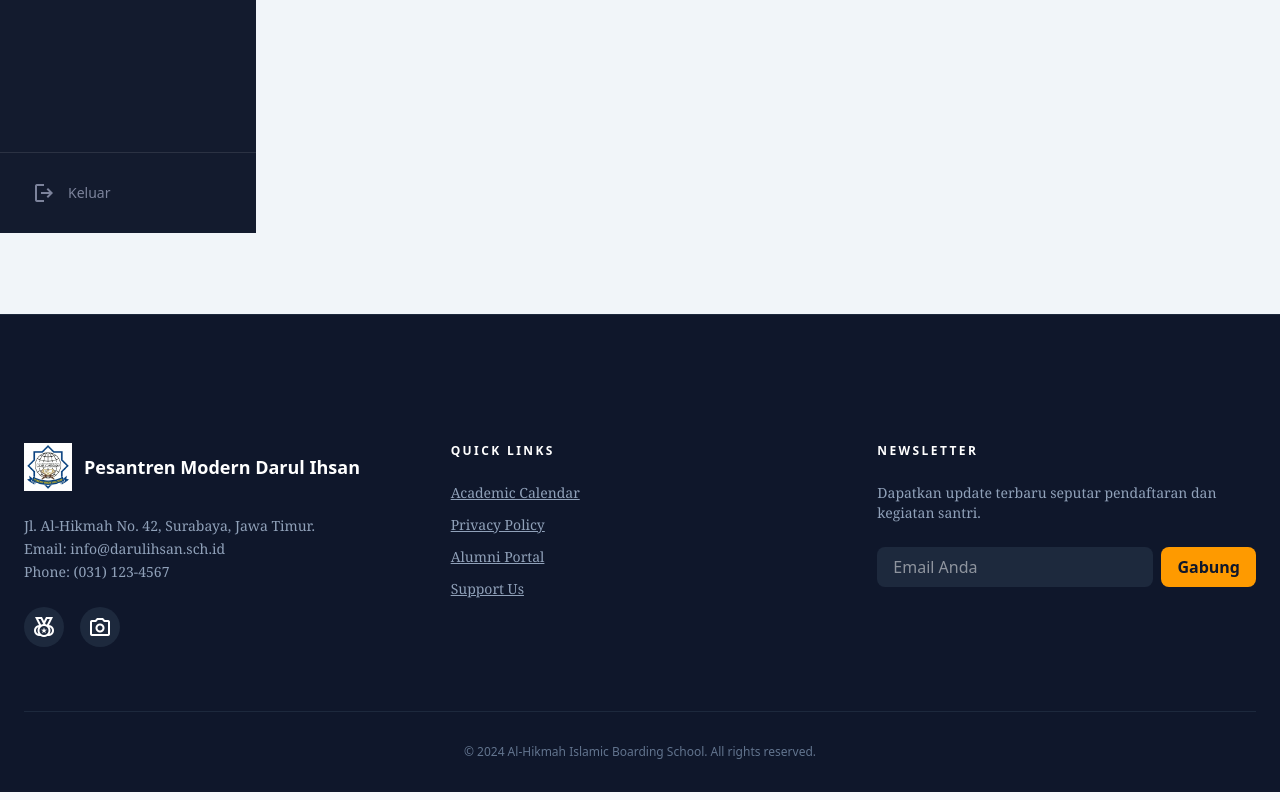
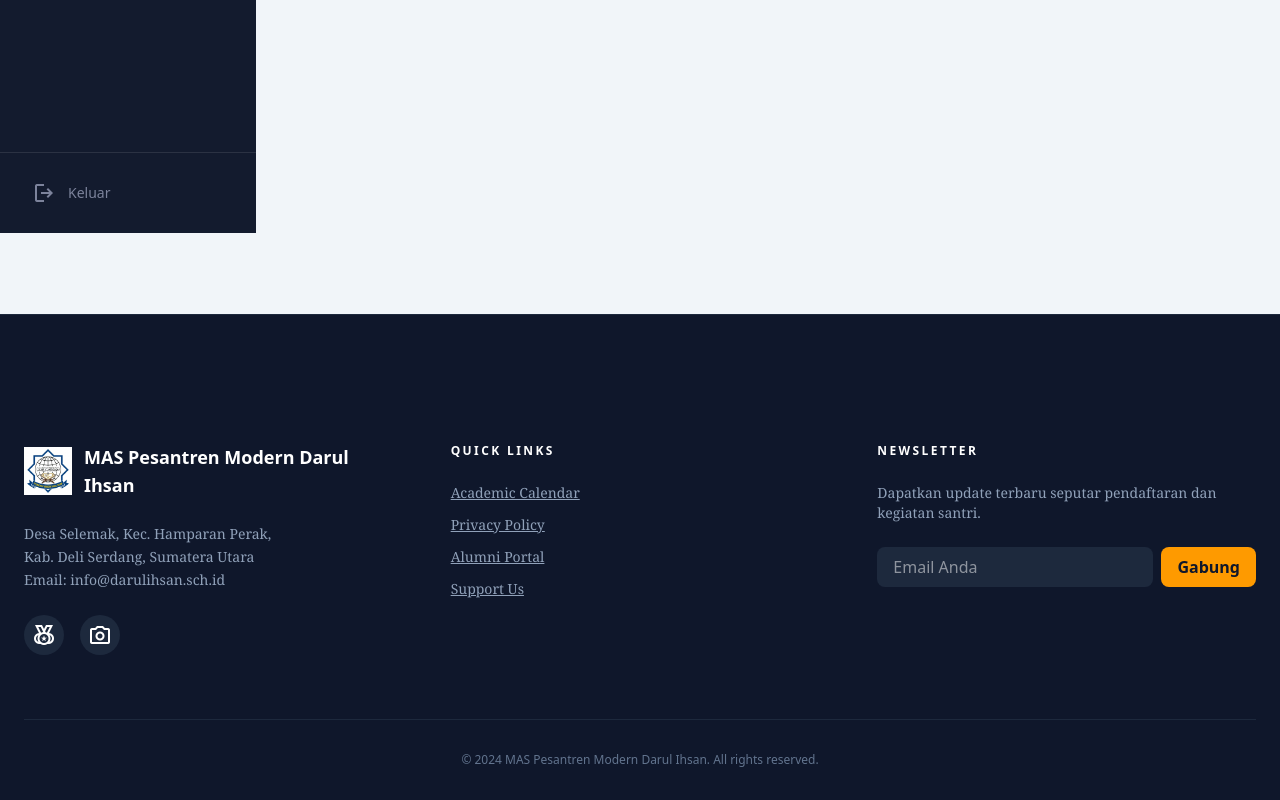
Before and after one commit to ghozyalmuhalla-web/Pesantren-Darul-Ihsan, a Next.js app: page /admin/news in a window 1280 px wide. Shown: the part 567-1367 px from the top of the page. Built offline with nearby package versions, Linux system fonts and the light colour scheme; no server answers; the database is empty.

Commit message:
Update institutional profile and address consistency across the site

```diff
--- a/src/app/layout.tsx
+++ b/src/app/layout.tsx
@@ -17,8 +17,8 @@ const notoSerif = Noto_Serif({
 });
 
 export const metadata: Metadata = {
-  title: "Madrasah Aliyah Swasta Pesantren Modern Darul Ihsan",
-  description: "Membentuk Generasi Qur’ani yang Beradab, Berilmu, dan Berwawasan Global di Era Digital.",
+  title: "Madrasah Aliyah Swasta (MAS) Pesantren Modern Darul Ihsan",
+  description: "Membentuk Generasi Qur’ani, Berwawasan Global, dan Berakhlakul Karimah.",
 };
 
 export default function RootLayout({
--- a/src/app/news/page.tsx
+++ b/src/app/news/page.tsx
@@ -13,7 +13,7 @@ export default async function NewsList() {
             <div className="bg-primary-container text-white py-24 px-6 text-center">
                 <h1 className="font-h1 text-h1 mb-4">Berita & Informasi</h1>
                 <p className="font-body-lg opacity-80 max-w-2xl mx-auto">
-                    Ikuti perkembangan terbaru, prestasi santri, dan pengumuman resmi dari Madrasah Aliyah Swasta Pesantren Modern Darul Ihsan.
+                    Ikuti perkembangan terbaru, prestasi santri, dan pengumuman resmi dari Madrasah Aliyah Swasta (MAS) Pesantren Modern Darul Ihsan.
                 </p>
             </div>
 
--- a/src/app/page.tsx
+++ b/src/app/page.tsx
@@ -32,10 +32,10 @@ export default async function Home() {
               Akreditasi A
             </div>
             <h2 className="font-h1 text-h1 text-primary-container leading-[1.1]">
-              Madrasah Aliyah Swasta Pesantren Modern Darul Ihsan
+              Madrasah Aliyah Swasta (MAS) Pesantren Modern Darul Ihsan
             </h2>
             <p className="font-body-lg text-on-surface-variant leading-relaxed italic">
-              &quot;Mewujudkan lembaga pendidikan Islam yang unggul, modern, dan berkarakter.&quot;
+              &quot;Membentuk Generasi Qur’ani, Berwawasan Global, dan Berakhlakul Karimah&quot;
             </p>
             <div className="flex flex-wrap gap-4 pt-4">
               <button className="px-8 py-4 bg-secondary text-on-secondary rounded-xl font-button shadow-lg hover:shadow-xl transition-shadow flex items-center gap-2 group">
@@ -56,8 +56,8 @@ export default async function Home() {
         <div className="max-w-[1280px] mx-auto px-6 grid md:grid-cols-2 gap-16 items-center relative z-10">
           <div className="space-y-stack-md">
             <h3 className="font-h2 text-h2 text-primary-container">Visi & Misi Kami</h3>
-            <p className="font-body-md text-on-surface-variant">
-              Mewujudkan lembaga pendidikan Islam yang unggul, modern, dan berkarakter, serta melahirkan generasi berakhlak mulia, cerdas, dan mampu bersaing di tingkat global. Setiap santri dibimbing untuk memiliki karakter yang luhur serta penguasaan sains dan teknologi yang mumpuni.
+            <p className="font-body-md text-on-surface-variant leading-relaxed">
+              MAS Pesantren Modern Darul Ihsan merupakan lembaga pendidikan tingkat menengah atas yang terintegrasi dengan sistem pondok pesantren di Deli Serdang. Kami berkomitmen menyeimbangkan keunggulan akademik dan kedalaman spiritual untuk mencetak santri yang cerdas, tangguh, dan mandiri.
             </p>
             <div className="grid grid-cols-2 gap-6 pt-6">
               <div className="p-6 bg-white border border-slate-100 rounded-2xl shadow-sm">
--- a/src/app/profile/page.tsx
+++ b/src/app/profile/page.tsx
@@ -8,9 +8,9 @@ export default async function ProfilePage() {
             <div className="bg-primary-container text-white py-32 px-6 relative overflow-hidden">
                 <div className="absolute inset-0 opacity-10 bg-[url('https://www.transparenttextures.com/patterns/cubes.png')] pointer-events-none"></div>
                 <div className="max-w-[800px] mx-auto text-center relative z-10">
-                    <h1 className="font-h1 text-h1 mb-6">Profil Pesantren</h1>
+                    <h1 className="font-h1 text-h1 mb-6 text-balance">Profil Madrasah Aliyah Swasta (MAS) Pesantren Modern Darul Ihsan</h1>
                     <p className="font-body-lg opacity-90 leading-relaxed">
-                        Mewujudkan lembaga pendidikan Islam yang unggul, modern, dan berkarakter, melahirkan generasi berakhlak mulia dan berdaya saing global.
+                        Membentuk Generasi Qur’ani, Berwawasan Global, dan Berakhlakul Karimah
                     </p>
                 </div>
             </div>
@@ -19,13 +19,13 @@ export default async function ProfilePage() {
             <section className="py-24 max-w-[1000px] mx-auto px-6">
                 <div className="grid grid-cols-1 md:grid-cols-2 gap-16 items-center">
                     <div className="space-y-6">
-                        <h2 className="font-h2 text-h2 text-primary-container">Sejarah Singkat</h2>
+                        <h2 className="font-h2 text-h2 text-primary-container">Tentang Kami</h2>
                         <div className="prose prose-slate prose-p:leading-relaxed prose-p:text-on-surface-variant">
                             <p>
-                                Pesantren Modern Darul Ihsan didirikan dengan cita-cita luhur untuk menyediakan wadah pendidikan Islam yang komprehensif. Sejak awal berdirinya, lembaga ini berkomitmen untuk memadukan kedalaman ilmu agama (Tafaqquh Fiddin) dengan penguasaan sains dan teknologi terkini.
+                                MAS Pesantren Modern Darul Ihsan merupakan lembaga pendidikan tingkat menengah atas yang terintegrasi dengan sistem pondok pesantren. Terletak di Desa Selemak Kecamatan Hamparan Perak, Kabupaten Deli Serdang, Sumatera Utara, madrasah ini hadir sebagai jawaban atas kebutuhan masyarakat akan institusi pendidikan yang mampu menyeimbangkan antara keunggulan akademik dan kedalaman spiritual.
                             </p>
                             <p>
-                                Melalui bimbingan para asatidz yang kompeten, Darul Ihsan terus berkembang menjadi salah satu lembaga pendidikan Islam rujukan di wilayahnya, mencetak alumni yang berkontribusi aktif di berbagai lini kehidupan masyarakat.
+                                Dengan memadukan kurikulum Kementerian Agama RI dan kurikulum khas pesantren modern, kami berkomitmen mencetak santri yang tidak hanya cerdas secara intelektual, tetapi juga tangguh secara mental dan memiliki kemandirian hidup.
                             </p>
                         </div>
                     </div>
@@ -49,7 +49,7 @@ export default async function ProfilePage() {
                             </div>
                             <h3 className="font-h2 text-h2 text-primary-container mb-6">Visi</h3>
                             <p className="text-on-surface-variant text-lg leading-relaxed">
-                                Mewujudkan lembaga pendidikan Islam yang unggul, modern, dan berkarakter, serta melahirkan generasi berakhlak mulia, cerdas, dan mampu bersaing di tingkat global.
+                                Membentuk Generasi Qur’ani, Berwawasan Global, dan Berakhlakul Karimah.
                             </p>
                         </div>
 
--- a/src/components/Footer.tsx
+++ b/src/components/Footer.tsx
@@ -7,12 +7,12 @@ export default function Footer() {
                 <div className="space-y-6">
                     <div className="flex items-center gap-3">
                         <Image src="/logo.png" alt="Logo Darul Ihsan" width={48} height={48} className="object-contain" />
-                        <span className="text-white text-lg font-bold">Pesantren Modern Darul Ihsan</span>
+                        <span className="text-white text-lg font-bold">MAS Pesantren Modern Darul Ihsan</span>
                     </div>
                     <p className="text-slate-400 font-serif text-sm leading-relaxed">
-                        Jl. Al-Hikmah No. 42, Surabaya, Jawa Timur.<br />
-                        Email: info@darulihsan.sch.id<br />
-                        Phone: (031) 123-4567
+                        Desa Selemak, Kec. Hamparan Perak,<br />
+                        Kab. Deli Serdang, Sumatera Utara<br />
+                        Email: info@darulihsan.sch.id
                     </p>
                     <div className="flex gap-4">
                         <a className="w-10 h-10 rounded-full bg-slate-800 flex items-center justify-center text-white hover:bg-secondary transition-colors" href="#">
@@ -42,7 +42,7 @@ export default function Footer() {
                 </div>
             </div>
             <p className="text-slate-500 text-xs border-t border-slate-800 pt-8 w-full">
-                © 2024 Al-Hikmah Islamic Boarding School. All rights reserved.
+                © 2024 MAS Pesantren Modern Darul Ihsan. All rights reserved.
             </p>
         </footer>
     );
--- a/src/components/Navigation.tsx
+++ b/src/components/Navigation.tsx
@@ -19,7 +19,7 @@ export default function Navigation() {
             <header className="sticky top-0 w-full flex justify-between items-center px-6 py-4 max-w-[1280px] mx-auto bg-white/90 dark:bg-slate-900/90 backdrop-blur-md z-50 border-b border-slate-200 dark:border-slate-800 shadow-sm">
                 <div className="flex items-center gap-3">
                     <Image src="/logo.png" alt="Logo Darul Ihsan" width={48} height={48} className="object-contain" />
-                    <h1 className="text-xl font-bold text-blue-900 dark:text-blue-50 tracking-tight font-serif">Pesantren Modern Darul Ihsan</h1>
+                    <h1 className="text-xl font-bold text-blue-900 dark:text-blue-50 tracking-tight font-serif">MAS Pesantren Modern Darul Ihsan</h1>
                 </div>
                 <nav className="hidden md:flex items-center gap-8">
                     {links.map((link: any) => {
```
